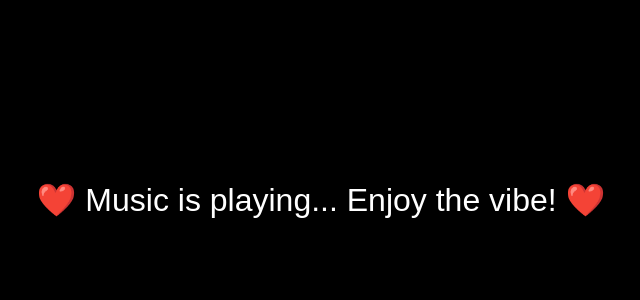
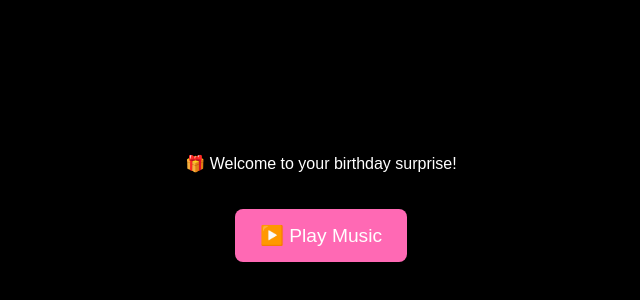
Before and after one commit to SHSI18/music, a plain HTML site: page index.html in a window 1280 px wide. Shown: the part 200-500 px from the top of the page, without its empty margins (319-959 px from the left). Drawn offline with Linux system fonts and the light colour scheme.

Commit message:
Update index.html

```diff
--- a/index.html
+++ b/index.html
@@ -12,17 +12,34 @@
       color: white;
       font-family: 'Arial', sans-serif;
       display: flex;
+      flex-direction: column;
       justify-content: center;
       align-items: center;
       height: 100vh;
-      font-size: 2rem;
+    }
+
+    button {
+      padding: 15px 25px;
+      font-size: 1.2rem;
+      border: none;
+      border-radius: 8px;
+      background-color: hotpink;
+      color: white;
+      cursor: pointer;
+      margin-top: 20px;
+      transition: background-color 0.3s;
+    }
+
+    button:hover {
+      background-color: deeppink;
     }
   </style>
 </head>
 <body>
-  <p>❤️ Music is playing... Enjoy the vibe! ❤️</p>
+  <p>🎁 Welcome to your birthday surprise!</p>
+  <button onclick="document.getElementById('bg-music').play()">▶️ Play Music</button>
 
-  <audio autoplay loop>
+  <audio id="bg-music" loop>
     <source src="music.mp3" type="audio/mpeg" />
     Your browser does not support the audio tag.
   </audio>
```
